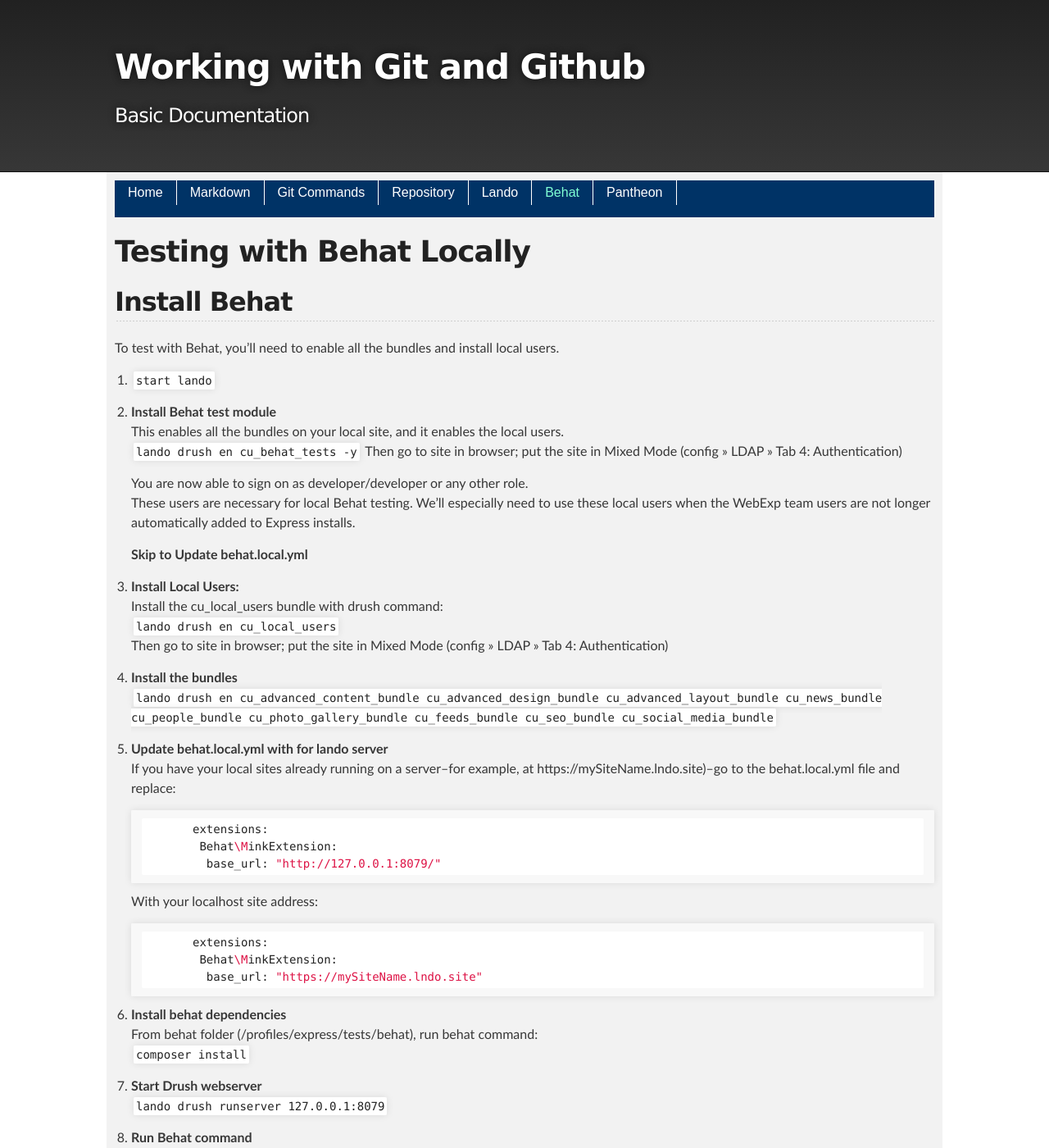
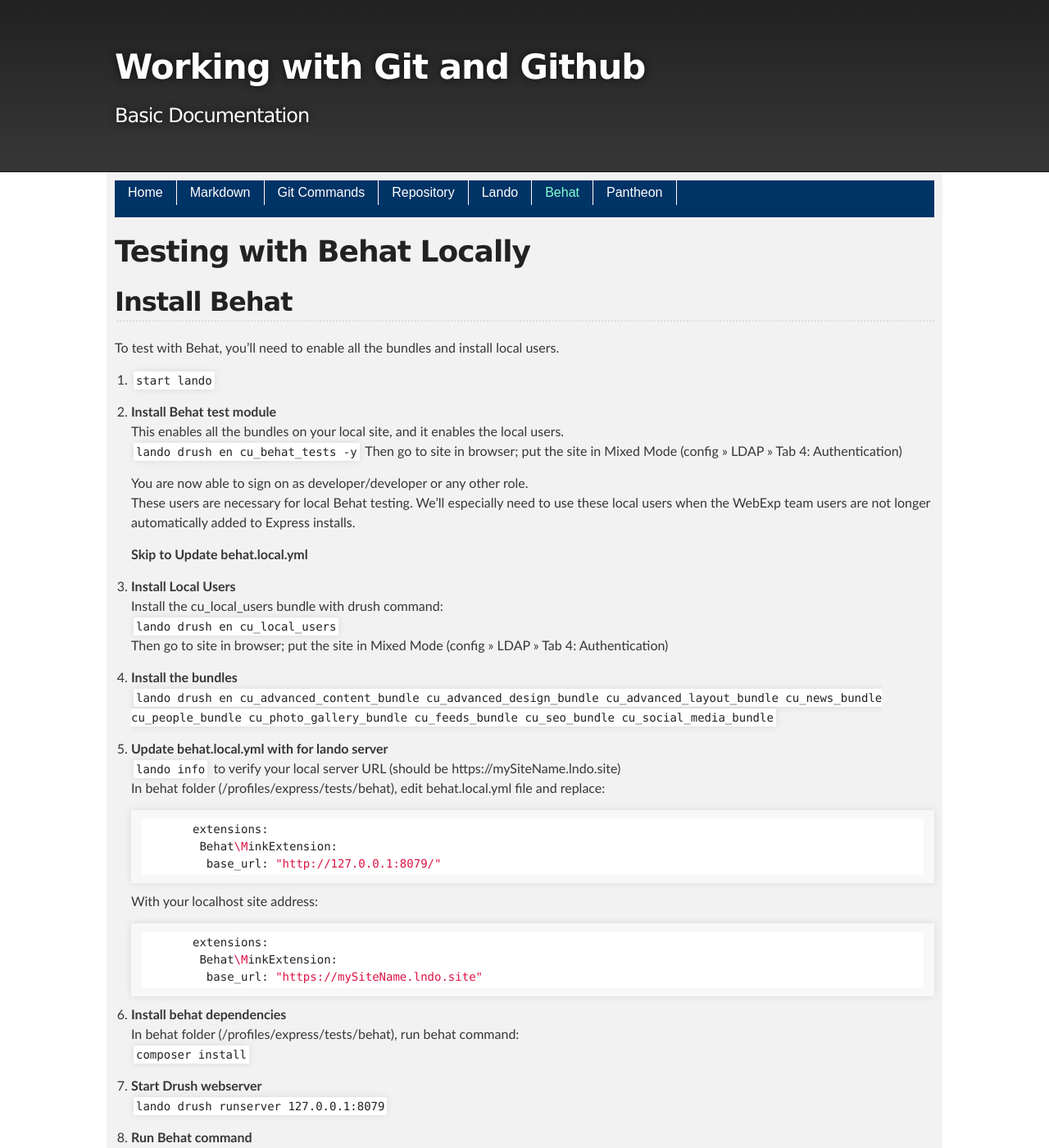
Before and after one commit to cathysnider/cathysnider.github.io, a Jekyll site: the page built from behat.md, in a window 1280 px wide and 1400 px high. Shown: the whole window at 82% size. Built offline with Jekyll 4.4.1, drawn with Linux system fonts in a browser that asks for light colours.

Commit message:
clarifying the instructions

````diff
--- a/behat.md
+++ b/behat.md
@@ -21,7 +21,7 @@ To test with Behat, you'll need to enable all the bundles and install local user
 
    **Skip to Update behat.local.yml**
 
-1. **Install Local Users:** <br />
+1. **Install Local Users** <br />
    Install the cu_local_users bundle with drush command: <br />
    ```lando drush en cu_local_users``` <br />
    Then go to site in browser; put the site in Mixed Mode (config >> LDAP >> Tab 4: Authentication) <br />
@@ -30,7 +30,8 @@ To test with Behat, you'll need to enable all the bundles and install local user
    ```lando drush en cu_advanced_content_bundle cu_advanced_design_bundle cu_advanced_layout_bundle cu_news_bundle cu_people_bundle cu_photo_gallery_bundle cu_feeds_bundle cu_seo_bundle cu_social_media_bundle```
 
 1. **Update behat.local.yml with for lando server** <br />
-      If you have your local sites already running on a server--for example, at https://mySiteName.lndo.site)--go to the behat.local.yml file and replace:
+   ```lando info``` to verify your local server URL (should be https://mySiteName.lndo.site)<br />
+   In behat folder (/profiles/express/tests/behat), edit behat.local.yml file and replace:
 
       ```bash
           extensions:
@@ -45,8 +46,9 @@ To test with Behat, you'll need to enable all the bundles and install local user
            Behat\MinkExtension:
             base_url: "https://mySiteName.lndo.site"
       ```
+
 1. **Install behat dependencies** <br />
-  From behat folder (/profiles/express/tests/behat), run behat command: <br />
+   In behat folder (/profiles/express/tests/behat), run behat command: <br />
   ```composer install```
 
 1. **Start Drush webserver** <br />
````
